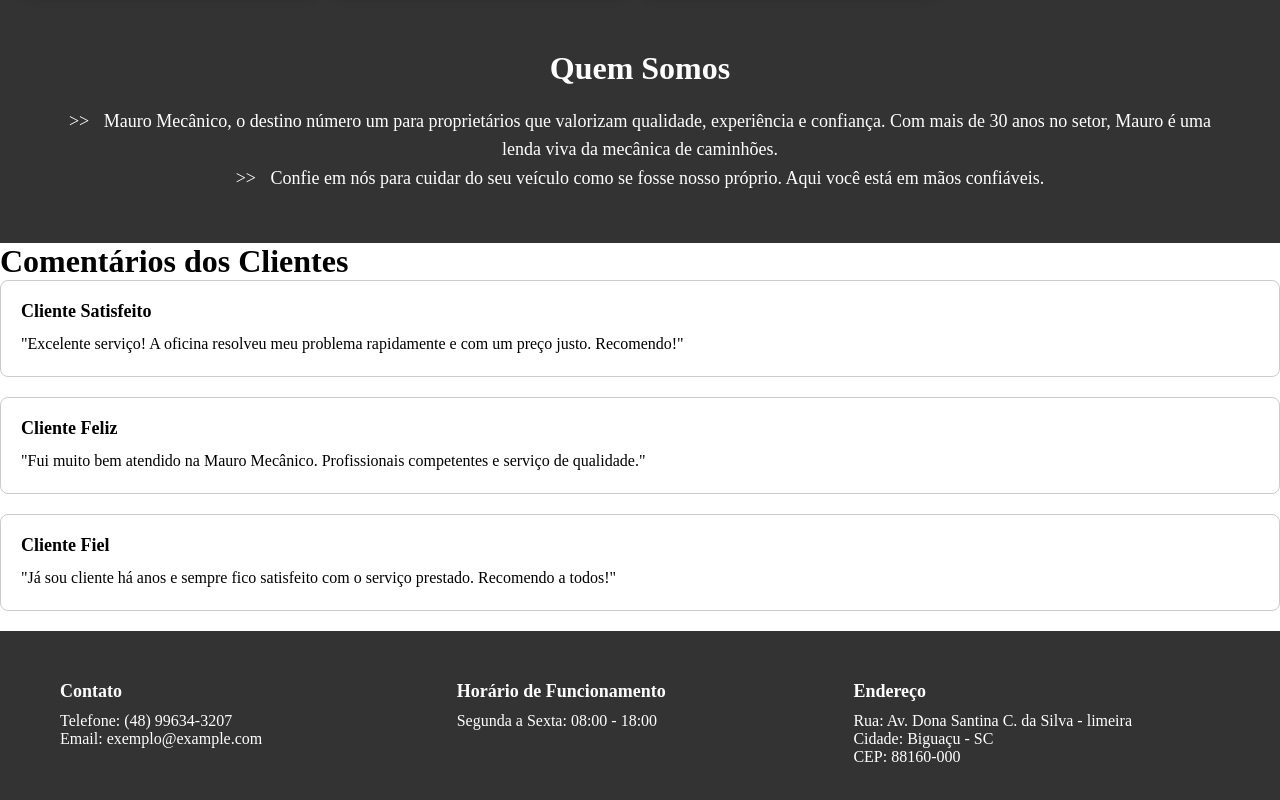
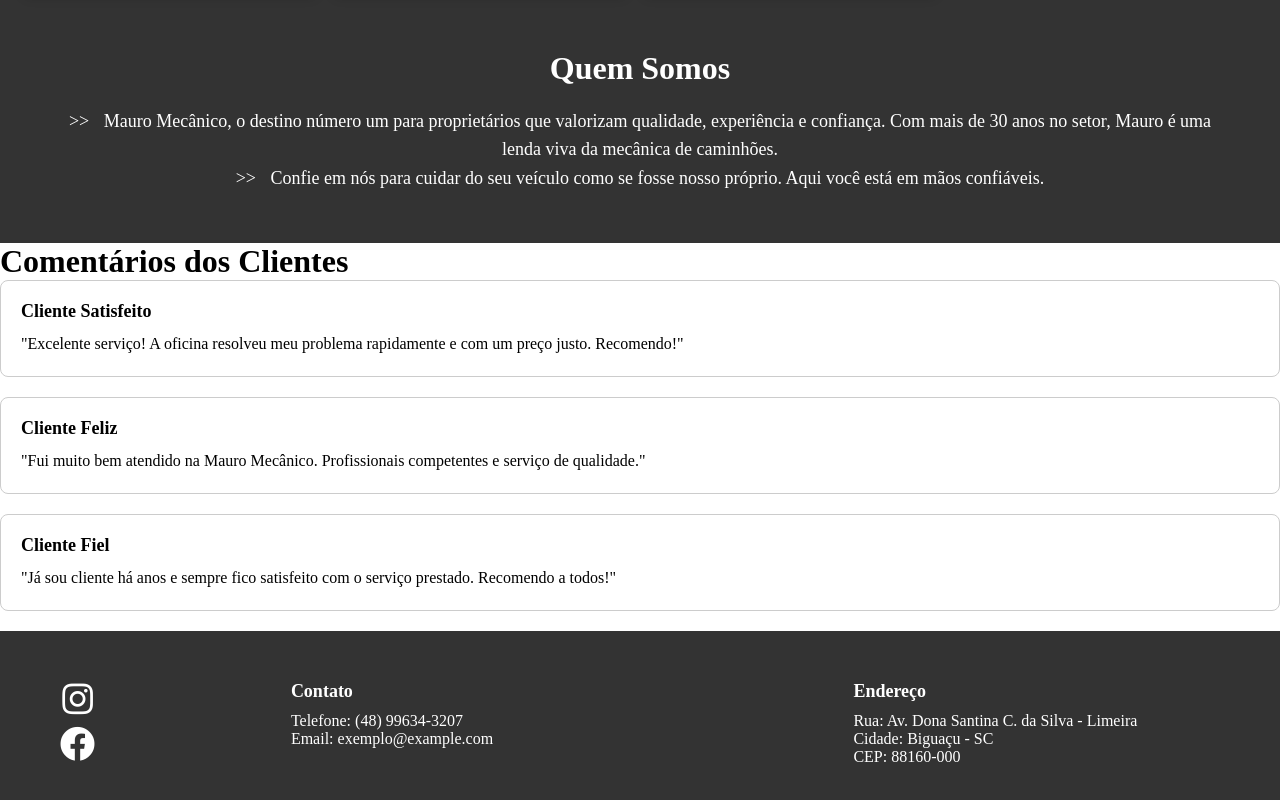
Before and after one commit to lucascarneiro88/Site_Oficina_Mecanica, a React (Vite) app: page / in a window 1280 px wide. Shown: the part 1485-2285 px from the top of the page. Built offline with nearby package versions, Linux system fonts and the light colour scheme.

Commit message:
Atualizado estilo do rodapé (footer) para incluir uma seção de redes sociais e ajustes menores.

```diff
--- a/src/Components/FooterComponents/Footer.jsx
+++ b/src/Components/FooterComponents/Footer.jsx
@@ -1,25 +1,35 @@
-import React from 'react'
+import React from 'react';
 import './footer.css';
-
 
 function Footer() {
   return (
     <footer className="footer">
       <div className="container">
         <div className="footer-content">
-            <div className="footer-section">
+          <div className="redes-sociais-footer">
+            <a
+              href="https://www.instagram.com/mauro.figueira.319/"
+              target="_blank"
+              rel="noopener noreferrer"
+            >
+              <i className="fab fa-instagram"></i>
+            </a>
+            <a
+              href="https://www.facebook.com/profile.php?id=100087134086815"
+              target="_blank"
+              rel="noopener noreferrer"
+            >
+              <i className="fab fa-facebook"></i>
+            </a>
+          </div>
+          <div className="footer-section contato">
             <h3>Contato</h3>
             <p>Telefone: (48) 99634-3207</p>
             <p>Email: exemplo@example.com</p>
           </div>
-            <div className="footer-section">
-                <h3>Horário de Funcionamento</h3>
-                <p>Segunda a Sexta: 08:00 - 18:00</p>
-
-            </div>
-            <div className="footer-section">
+          <div className="footer-section endereco">
           <h3>Endereço</h3>
-                <p>Rua: Av. Dona Santina C. da Silva - limeira</p>
+          <p>Rua: Av. Dona Santina C. da Silva - Limeira</p>
           <p>Cidade: Biguaçu - SC</p>
           <p>CEP: 88160-000</p>
           </div>
@@ -29,5 +39,4 @@ function Footer() {
   );
 }
 
-
-export default Footer
+export default Footer;
```
Lines whose indentation alone changed are shown as unchanged.
